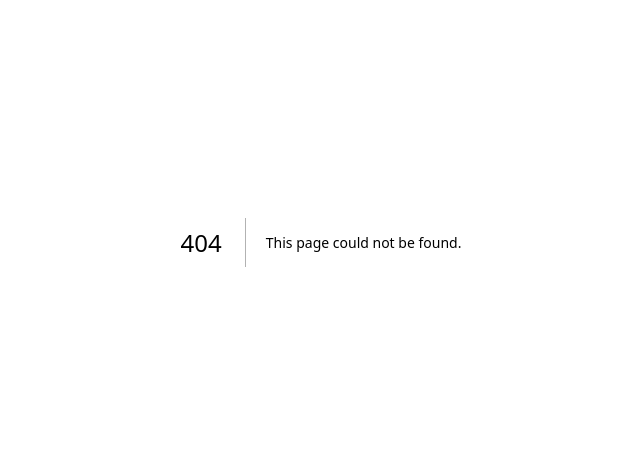
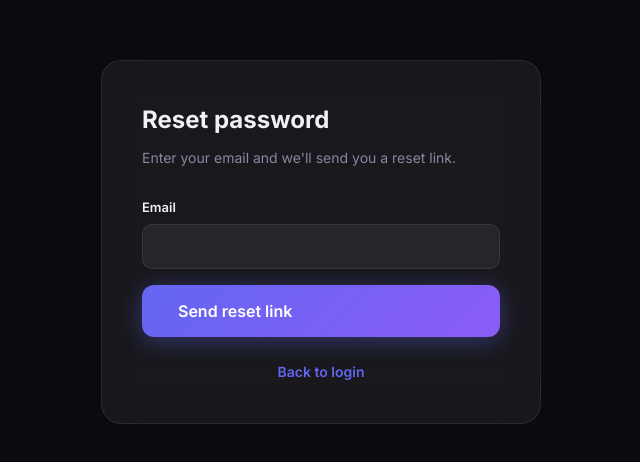
Before and after one commit to liuxiaohang666888/quotefollow, a Next.js app: page /forgot-password in a window 1280 px wide. Before the commit this address had no page. Shown: the part 158-620 px from the top of the page, without its empty margins (319-959 px from the left). Built offline with nearby package versions, Linux system fonts and the light colour scheme.

Commit message:
feat: add forgot-password page with reset email flow

```diff
--- /dev/null
+++ b/app/forgot-password/page.tsx
@@ -0,0 +1,73 @@
+'use client';
+
+import { useState } from 'react';
+import Link from 'next/link';
+import { createClient } from '@/lib/supabase/client';
+
+export default function ForgotPasswordPage() {
+  const [email, setEmail] = useState('');
+  const [sent, setSent] = useState(false);
+  const [error, setError] = useState('');
+  const [loading, setLoading] = useState(false);
+
+  async function handleSubmit(e: React.FormEvent) {
+    e.preventDefault();
+    setError('');
+    setLoading(true);
+    const supabase = createClient();
+    const { error: err } = await supabase.auth.resetPasswordForEmail(email, {
+      redirectTo: 'https://www.voxalo.top/login',
+    });
+    if (err) {
+      setError(err.message);
+      setLoading(false);
+      return;
+    }
+    setSent(true);
+    setLoading(false);
+  }
+
+  if (sent) {
+    return (
+      <div className="auth-wrap">
+        <div className="auth-card" style={{ textAlign: 'center' }}>
+          <h1>Check your email</h1>
+          <p className="sub" style={{ marginBottom: '24px' }}>
+            We sent a password reset link to <strong>{email}</strong>.
+          </p>
+          <Link href="/login" className="btn" style={{ textDecoration: 'none' }}>
+            Back to login
+          </Link>
+        </div>
+      </div>
+    );
+  }
+
+  return (
+    <div className="auth-wrap">
+      <div className="auth-card">
+        <h1>Reset password</h1>
+        <p className="sub">Enter your email and we'll send you a reset link.</p>
+        {error && <div className="error-box">{error}</div>}
+        <form onSubmit={handleSubmit}>
+          <div className="field">
+            <label>Email</label>
+            <input
+              type="email"
+              value={email}
+              onChange={(e) => setEmail(e.target.value)}
+              required
+              autoComplete="email"
+            />
+          </div>
+          <button className="btn" type="submit" disabled={loading} style={{ width: '100%' }}>
+            {loading ? 'Sending…' : 'Send reset link'}
+          </button>
+        </form>
+        <div className="alt-link">
+          <Link href="/login">Back to login</Link>
+        </div>
+      </div>
+    </div>
+  );
+}
```
